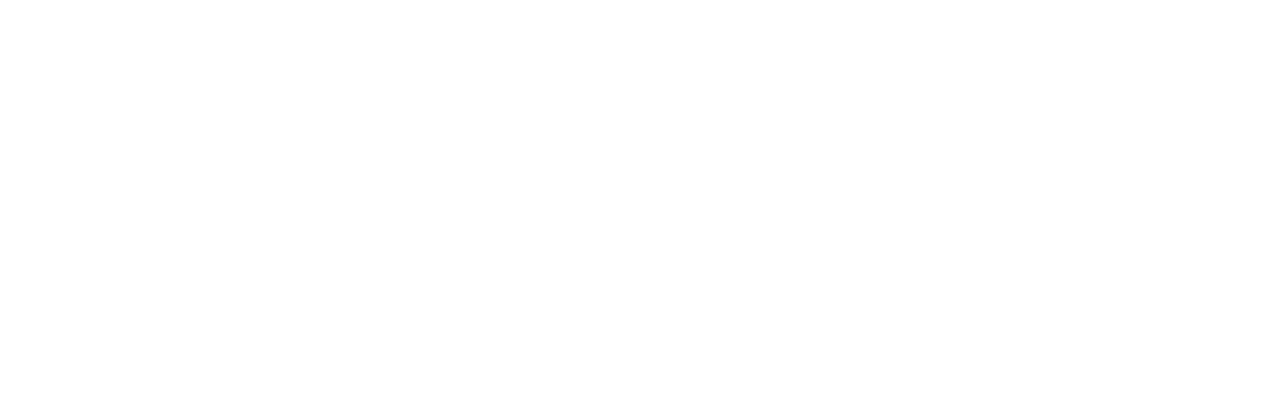
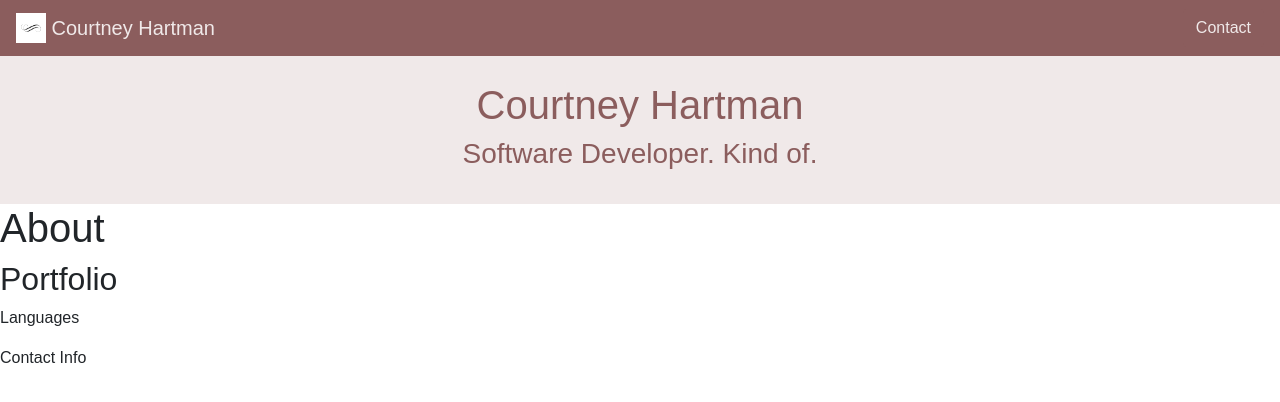
Before and after one commit to clhartman/Landing-Page, a plain HTML site: page index.html in a window 1280 px wide. Drawn offline with nearby package versions, Linux system fonts and the light colour scheme; a web font is replaced by a local one.

Commit message:
Skeleton

```diff
--- a/assets/style.css
+++ b/assets/style.css
@@ -0,0 +1,14 @@
+.navbar-custom {
+  background-color: #8b5d5d;
+  color: #f0e9e9;
+}
+
+body {
+  font-family: 'News Cycle', sans-serif;
+}
+
+.header-container {
+  padding: 25px 78px;
+  background: #f0e9e9;
+  color: #8b5d5d;
+}
--- a/index.html
+++ b/index.html
@@ -5,15 +5,59 @@
   <meta charset="UTF-8">
   <meta name="viewport" content="width=device-width, initial-scale=1.0">
   <meta http-equiv="X-UA-Compatible" content="ie=edge">
-  <title>Courtney Hartman</title>
+  <title>Courtney Hartman | Developer</title>
   <link rel="stylesheet" href="https://stackpath.bootstrapcdn.com/bootstrap/4.2.1/css/bootstrap.min.css"
     integrity="sha384-GJzZqFGwb1QTTN6wy59ffF1BuGJpLSa9DkKMp0DgiMDm4iYMj70gZWKYbI706tWS" crossorigin="anonymous">
+  <link href="https://fonts.googleapis.com/css?family=News+Cycle" rel="stylesheet">
   <link rel="stylesheet" href="assets/style.css">
 </head>
 
 <body>
-
-
+  <nav class="navbar navbar-custom">
+    <a class="navbar-brand navbar-custom" href="#">
+      <img src="/assets/Logo-Temp.png" width="30" height="30" class="d-inline-block align-top">
+      Courtney Hartman
+    </a>
+    <button class="btn btn-outline navbar-custom my-2 my-sm-0" type="submit">Contact</button>
+    </form>
+  </nav>
+  <div class="header header-container">
+    <div class="row">
+      <div class="col-md d-flex align-items-center justify-content-center">
+        <h1>Courtney Hartman</h1>
+      </div>
+    </div>
+    <div class="row">
+      <div class="col-md d-flex align-items-center justify-content-center">
+        <h3>Software Developer. Kind of.</h3>
+      </div>
+    </div>
+  </div>
+  </div>
+  <div class="main main-container">
+    <div class="row">
+      <div class="col-md-6">
+        <h1>About</h1>
+      </div>
+    </div>
+    <div class="row">
+      <div class="col-md-6">
+        <h2>Portfolio</h2>
+      </div>
+    </div>
+    <div class="row">
+      <div class="col-md-12">
+        <p>Languages</p>
+      </div>
+    </div>
+  </div>
+  <div class="footer footer-container">
+    <div class="row">
+      <div class="col-md-12">
+        <p>Contact Info</p>
+      </div>
+    </div>
+  </div>
 </body>
 
 </html>
```
Also changed, not shown: assets/Logo-Temp.gif (added), assets/Logo-Temp.png (added).
